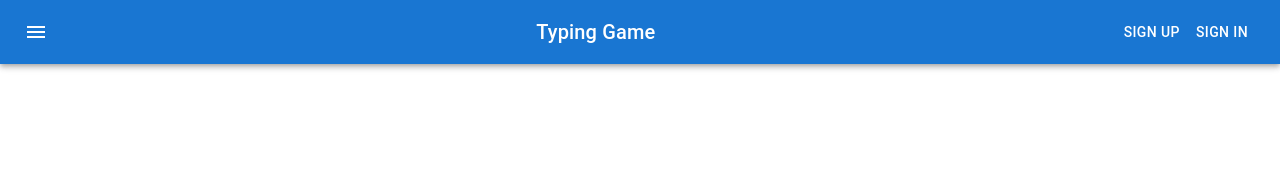
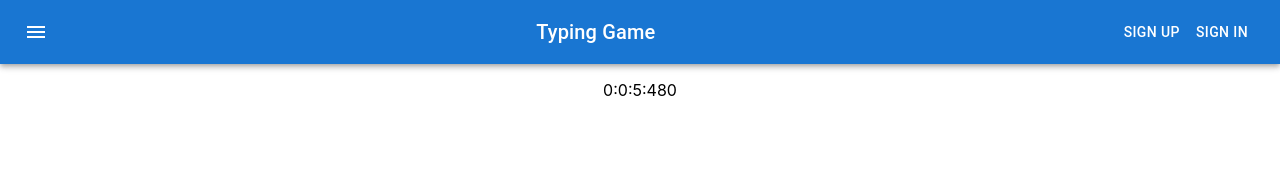
Before and after one commit to S-Isozaki/django-react-nginx-mysql, a React (Create React App) app in the folder frontend/frontend/: page /play/1 in a window 1280 px wide. Shown: the top 170 px of the page. Built offline with nearby package versions, Linux system fonts and the light colour scheme.

Commit message:
add Timer

```diff
--- /dev/null
+++ b/frontend/frontend/src/components/Timer.tsx
@@ -0,0 +1,16 @@
+import { useState, useEffect } from 'react';
+
+const Timer = () => {
+    const [elapsedTime, setElapsedTime] = useState(0)
+    useEffect(() => {
+        const interval = setInterval(() => {
+            setElapsedTime(c => c + 10);
+        }, 10);
+        return () => clearInterval(interval);
+    })
+    return (
+        <p>{Math.floor(elapsedTime / (1000 * 60 * 60))}:{Math.floor((elapsedTime % (1000 * 60 * 60)) / (1000 * 60))}:{Math.floor((elapsedTime % (1000 * 60)) / 1000)}:{elapsedTime % 1000}</p>
+    )
+}
+
+export default Timer;
--- a/frontend/frontend/src/pages/Play.tsx
+++ b/frontend/frontend/src/pages/Play.tsx
@@ -1,5 +1,6 @@
 import { useEffect, useRef } from "react";
 import { useLocation } from "react-router-dom";
+import Timer from '../components/Timer';
 
 const Play = () => {
     const length = Number(new URLSearchParams(useLocation().search).get('length'));
@@ -29,12 +30,16 @@ const Play = () => {
     })
     return (
         <>
+            <Timer />
             <canvas id="display" ref={canvasRef}></canvas>
         </>
     )
 }
+export default Play;
 
-export default Play;
+/////////////////////////////////////////////////////////////////////////////////////////////////////////////////
+/// sub functions
+/////////////////////////////////////////////////////////////////////////////////////////////////////////////////
 
 const changeColor = (canvas: HTMLCanvasElement, index: number, str: string, color: string) => {
     var ctx = canvas.getContext("2d")!;
```
